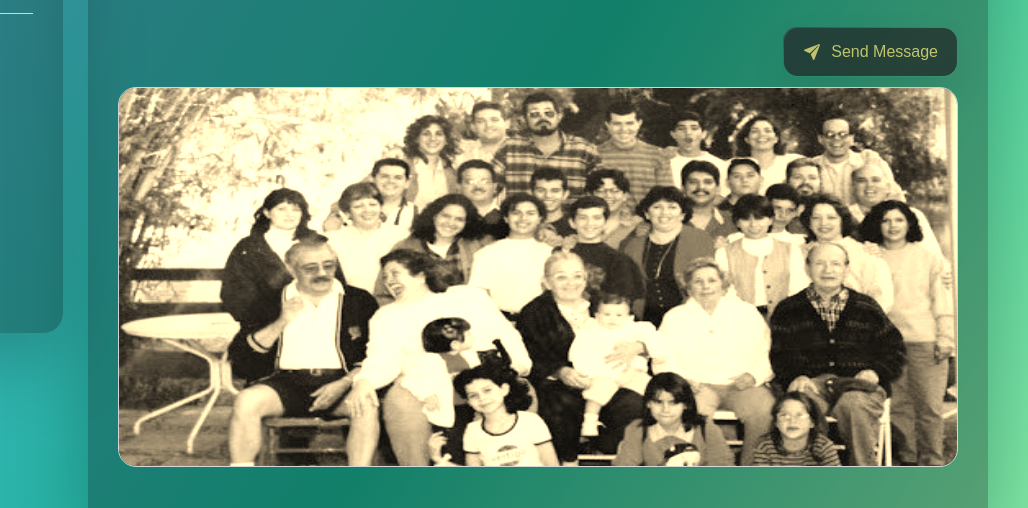
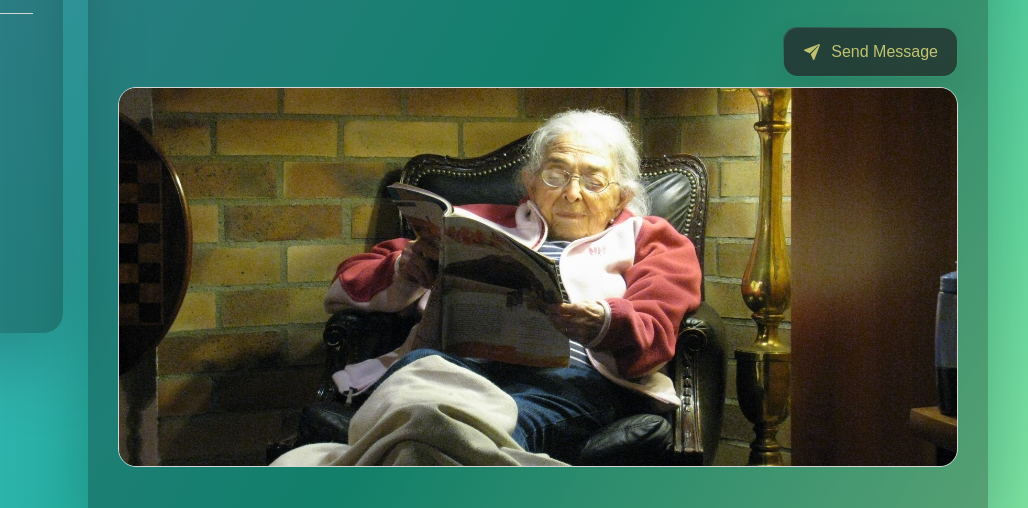
Before and after one commit to mamitica/congratsbook, a plain HTML site: page index.html in a window 1280 px wide. Shown: the part 418-926 px from the top of the page, 252-1280 px from the left. Drawn offline with nearby package versions, Linux system fonts and the light colour scheme; files whose address does not match are found by name.

Commit message:
añadiendo foto inicial

```diff
--- a/css/style.css
+++ b/css/style.css
@@ -1274,7 +1274,7 @@ main {
     width: 100%;
     height: 100%;
     border: none;
-    filter: sepia(1);
+    /* filter: sepia(1); */
 }
 
 .contact-form {
--- a/index.html
+++ b/index.html
@@ -227,7 +227,7 @@
                                 src="https://www.google.com/maps/embed?pb=!1m18!1m12!1m3!1d199666.5651251294!2d-121.58334177520186!3d38.56165006739519!2m3!1f0!2f0!3f0!3m2!1i1024!2i768!4f13.1!3m3!1m2!1s0x809ac672b28397f9%3A0x921f6aaa74197fdb!2sSacramento%2C%20CA%2C%20USA!5e0!3m2!1sen!2sbd!4v1647608789441!5m2!1sen!2sbd"
                                 width="400" height="300" loading="lazy">
                             </iframe> -->
-                        <img src="./images/familia.jpg" width="400" height="300" alt="foto familiar">
+                        <img src="./images/Leyendo-DICIEMBRE-2010.jpg" width="400" height="300" alt="foto familiar">
                     </figure>
                 </section>
 
```
Also changed, not shown: images/Leyendo-DICIEMBRE-2010.jpg (added).
